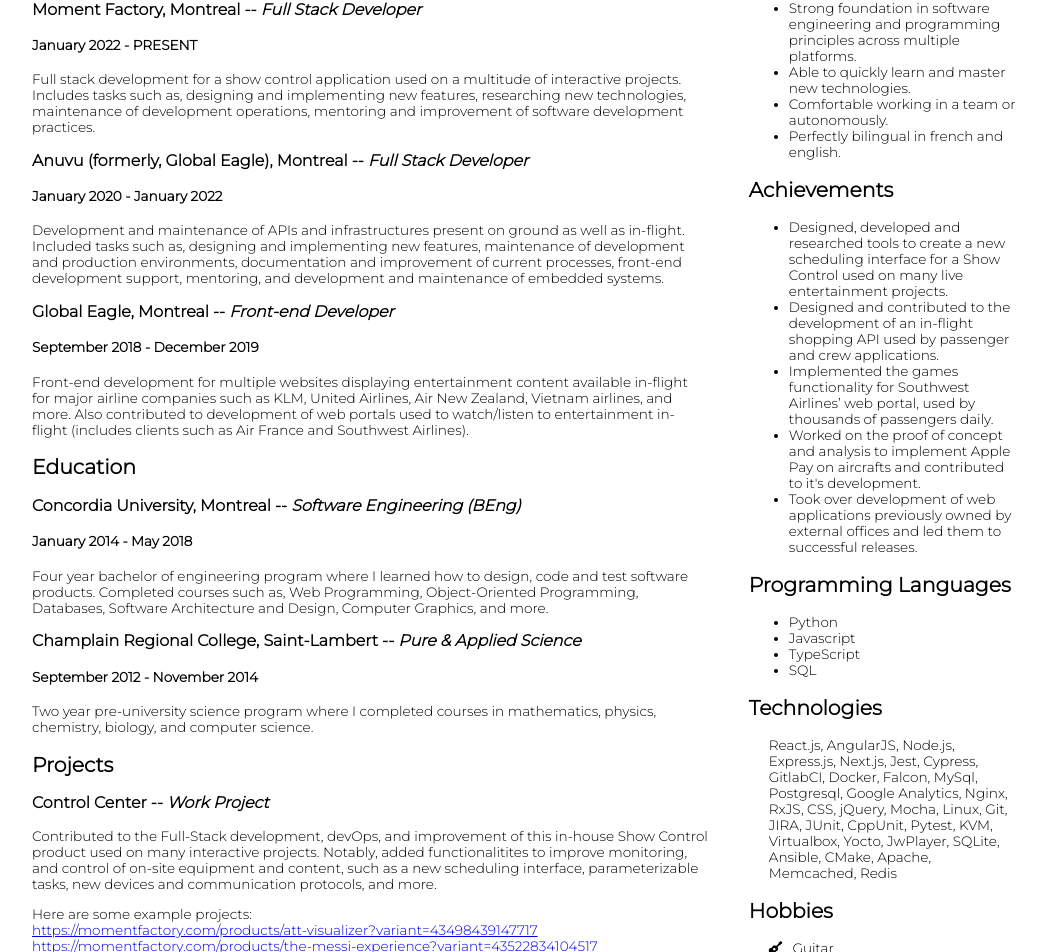
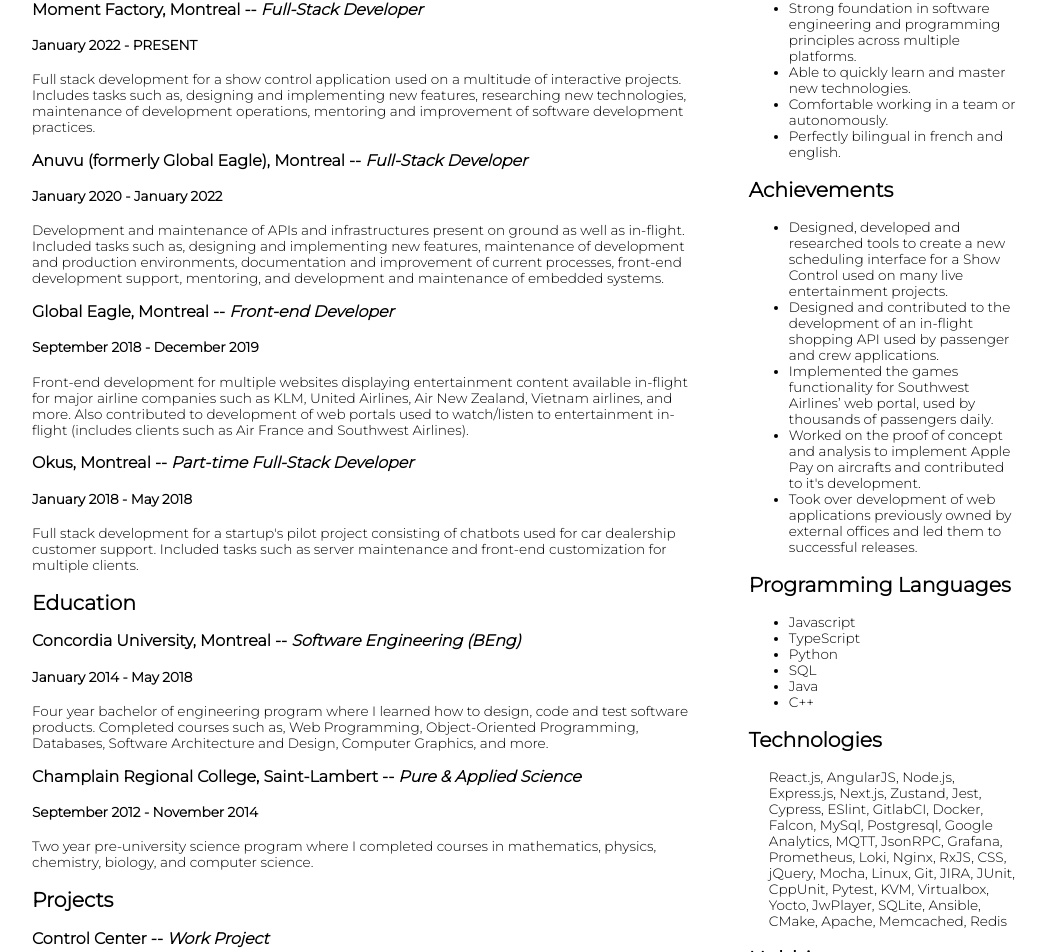
Before and after one commit to ndvb/react-cv, a React (Create React App) app: page / in a window 1280 px wide. Shown: the part 153-1105 px from the top of the page, without its empty margins (116-1162 px from the left). Built offline with nearby package versions, Linux system fonts and the light colour scheme.

Commit message:
update cv

```diff
--- a/src/Assets/data.js
+++ b/src/Assets/data.js
@@ -19,14 +19,14 @@
                 {
                     "company": "Moment Factory",
                     "location": "Montreal",
-                    "position": "Full Stack Developer",
+                    "position": "Full-Stack Developer",
                     "timeline": "January 2022 - PRESENT",
                     "description": "Full stack development for a show control application used on a multitude of interactive projects. Includes tasks such as, designing and implementing new features, researching new technologies, maintenance of development operations, mentoring and improvement of software development practices."
                 },
                 {
-                    "company": "Anuvu (formerly, Global Eagle)",
+                    "company": "Anuvu (formerly Global Eagle)",
                     "location": "Montreal",
-                    "position": "Full Stack Developer",
+                    "position": "Full-Stack Developer",
                     "timeline": "January 2020 - January 2022",
                     "description": "Development and maintenance of APIs and infrastructures present on ground as well as in-flight. Included tasks such as, designing and implementing new features, maintenance of development and production environments, documentation and improvement of current processes, front-end development support, mentoring, and development and maintenance of embedded systems."
                 },
@@ -36,6 +36,13 @@
                     "position": "Front-end Developer",
                     "timeline": "September 2018 - December 2019",
                     "description": "Front-end development for multiple websites displaying entertainment content available in-flight for major airline companies such as KLM, United Airlines, Air New Zealand, Vietnam airlines, and more. Also contributed to development of web portals used to watch/listen to entertainment in-flight (includes clients such as Air France and Southwest Airlines)."
+                },
+                {
+                    "company": "Okus",
+                    "location": "Montreal",
+                    "position": "Part-time Full-Stack Developer",
+                    "timeline": "January 2018 - May 2018",
+                    "description": "Full stack development for a startup's pilot project consisting of chatbots used for car dealership customer support. Included tasks such as server maintenance and front-end customization for multiple clients."
                 }
             ]
         },
@@ -66,7 +73,7 @@
                 {
                     "name": "Control Center",
                     "type": "Work Project",
-                    "description": "Contributed to the Full-Stack development, devOps, and improvement of this in-house Show Control product used on many interactive projects. Notably, added functionalitites to improve monitoring, and control of on-site equipment and content, such as a new scheduling interface, parameterizable tasks, new devices and communication protocols, and more.",
+                    "description": "Contributed to the Full-Stack development, devOps, and improvement of this in-house Show Control product used on many interactive projects. Notably, added functionalitites to improve monitoring, and control of on-site equipment and content, such as a new scheduling interface, parameterizable tasks, new devices, communication protocols, and more.",
                     "links": [
                         {
                             "text": "Here are some example projects:"
@@ -133,10 +140,12 @@
         {
             "title": "Programming Languages",
             "items": [
-                "Python",
                 "Javascript",
                 "TypeScript",
+                "Python",
                 "SQL",
+                "Java",
+                "C++"
             ]
         },
         {
@@ -147,14 +156,21 @@
                 "Node.js",
                 "Express.js",
                 "Next.js",
+                "Zustand",
                 "Jest",
                 "Cypress",
+                "ESlint",
                 "GitlabCI",
                 "Docker",
                 "Falcon",
                 "MySql",
                 "Postgresql",
                 "Google Analytics",
+                "MQTT",
+                "JsonRPC",
+                "Grafana",
+                "Prometheus",
+                "Loki",
                 "Nginx",
                 "RxJS",
                 "CSS",
```
